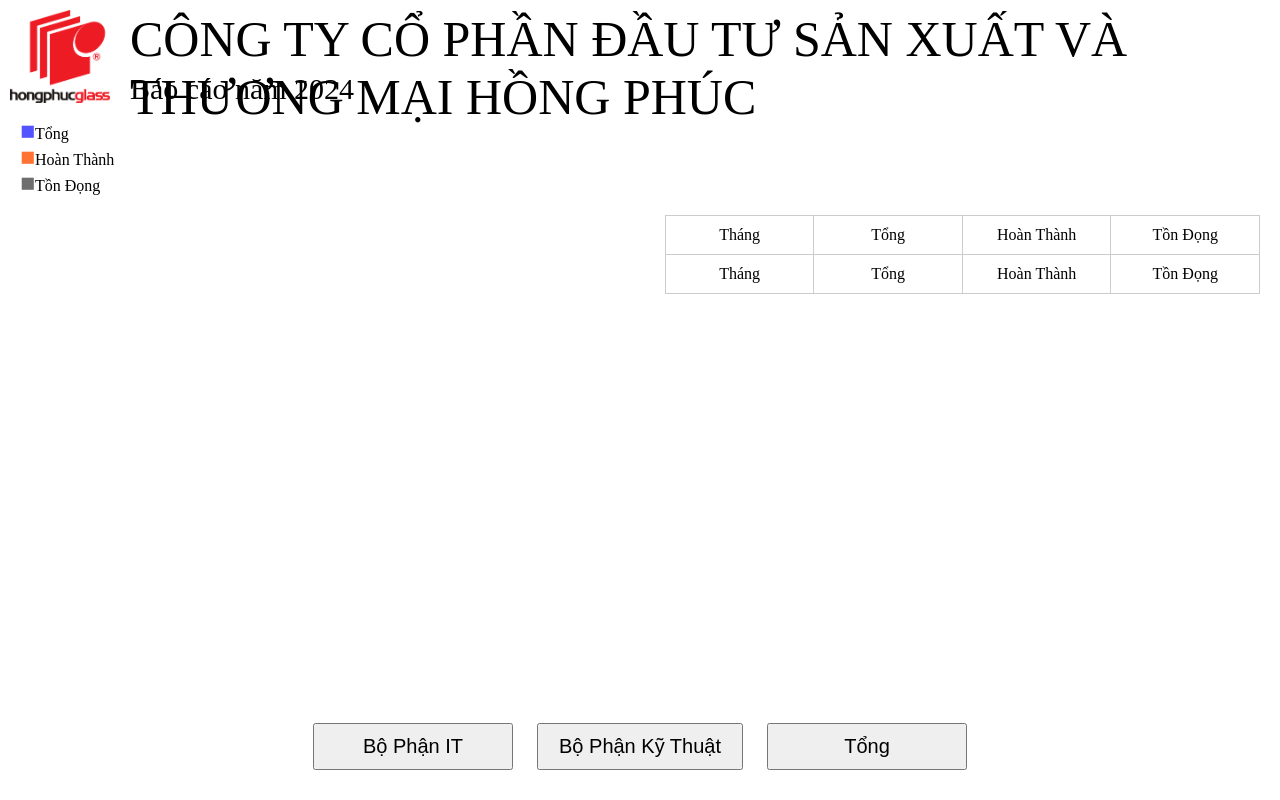
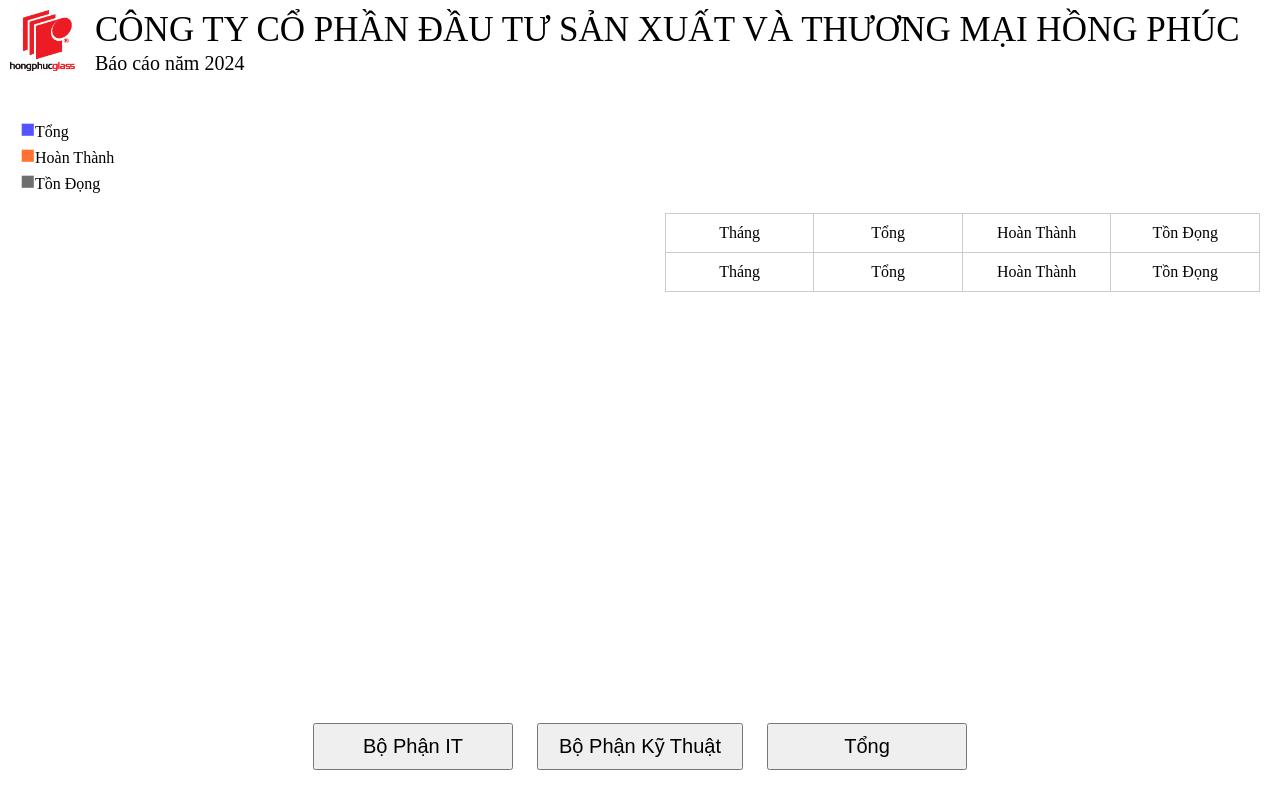
Before and after one commit to nqhuu/work, a plain HTML site: page support_hpg/baoCao.html in a window 1280 px wide. Drawn offline with Linux system fonts and the light colour scheme; no server answers.

Commit message:
update css

```diff
--- a/support_hpg/assets/css/baoCao.css
+++ b/support_hpg/assets/css/baoCao.css
@@ -14,7 +14,7 @@
 }
 
 .img-logo {
-    width: 100px;
+    width: 65px;
     height: auto;
     display: inline-block;
     position: relative;
@@ -28,20 +28,21 @@
 }
 
 .company-name {
-    height: 60px;
-    font-size: 50px;
+    height: 40px;
+    font-size: 35px;
 
 }
 
 .note-color {
     padding-left: 35px;
+    padding-top: 30px;
 }
 
 .deparments-name {
-    height: 33px;
-    font-size: 30px;
+    height: 20px;
+    font-size: 20px;
     position: fixed;
-    top: 72px;
+    top: 52px;
 }
 
 #report-table {
--- a/support_hpg/assets/js/baoCao.js
+++ b/support_hpg/assets/js/baoCao.js
@@ -30,9 +30,9 @@
     return errors;
 }
 
-// gọi lỗi theo năm
-async function getErorYear() {
-    let errorAll = getError();
+// lấy số năm - lấy 2 số cuối
+async function getYear() {
+    // let errorAll = getError();
     let formatedYear = String(date.getFullYear()).slice(-2);
     return formatedYear;
 }
@@ -85,7 +85,7 @@
 // các lỗi trong năm
 async function errorYearNow() {
     let errorAll = await getError()
-    let yearNow = await getErorYear()
+    let yearNow = await getYear()
     let errorYear = errorAll.filter(error => {
         let errors = [];
         let numberYear = String(error.requestCode.slice(4, 6))
```
